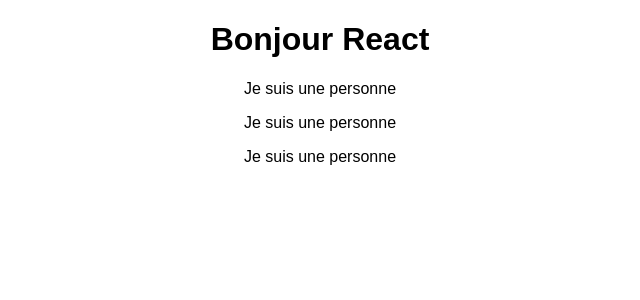
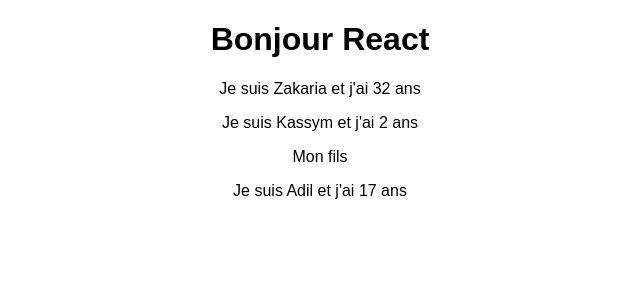
Before and after one commit to limozaza/memo-react, a React (Create React App) app: page / in a window 1280 px wide. Shown: the top 300 px of the page, without its empty margins (320-960 px from the left). Built offline with nearby package versions, Linux system fonts and the light colour scheme.

Commit message:
Props and children (props)

```diff
--- a/src/App.js
+++ b/src/App.js
@@ -8,10 +8,9 @@
     return (
       <div className="App">
         <h1>Bonjour React</h1>
-
-        <Person/>
-        <Person/>
-        <Person/>
+        <Person name="Zakaria" age="32"/>
+        <Person name="Kassym" age="2">Mon fils</Person>
+        <Person name="Adil" age="17"/>
       </div>
     );
   }
--- a/src/Person/Person.js
+++ b/src/Person/Person.js
@@ -1,5 +1,10 @@
 import React from 'react';
-const Person = () => {
-    return <p>Je suis une personne</p>
+const Person = (props) => {
+    return (
+        <div>
+            <p>Je suis {props.name} et j'ai {props.age} ans</p>
+            <p>{props.children}</p>
+        </div>
+    );
 }
 export default Person;
```
